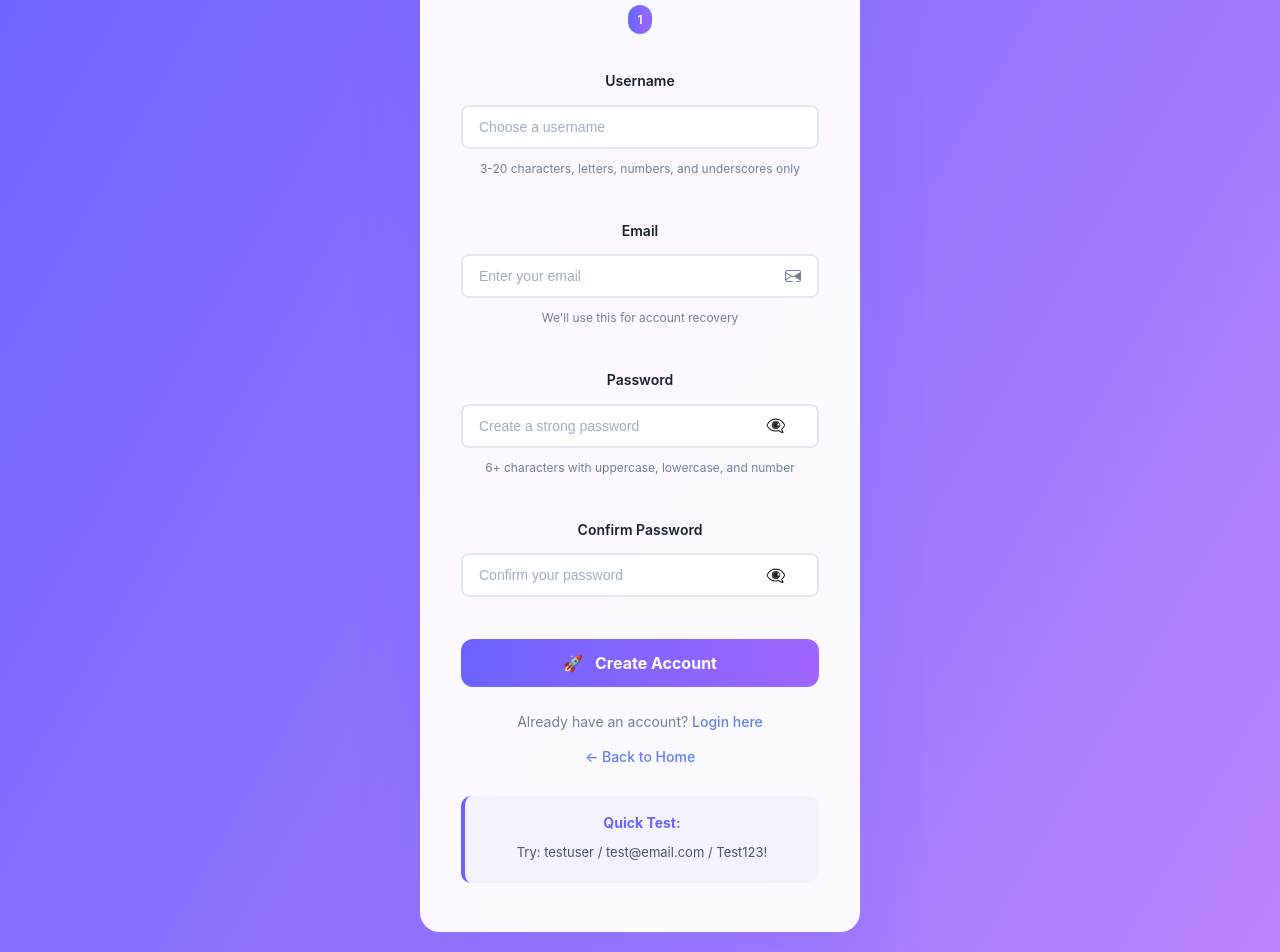
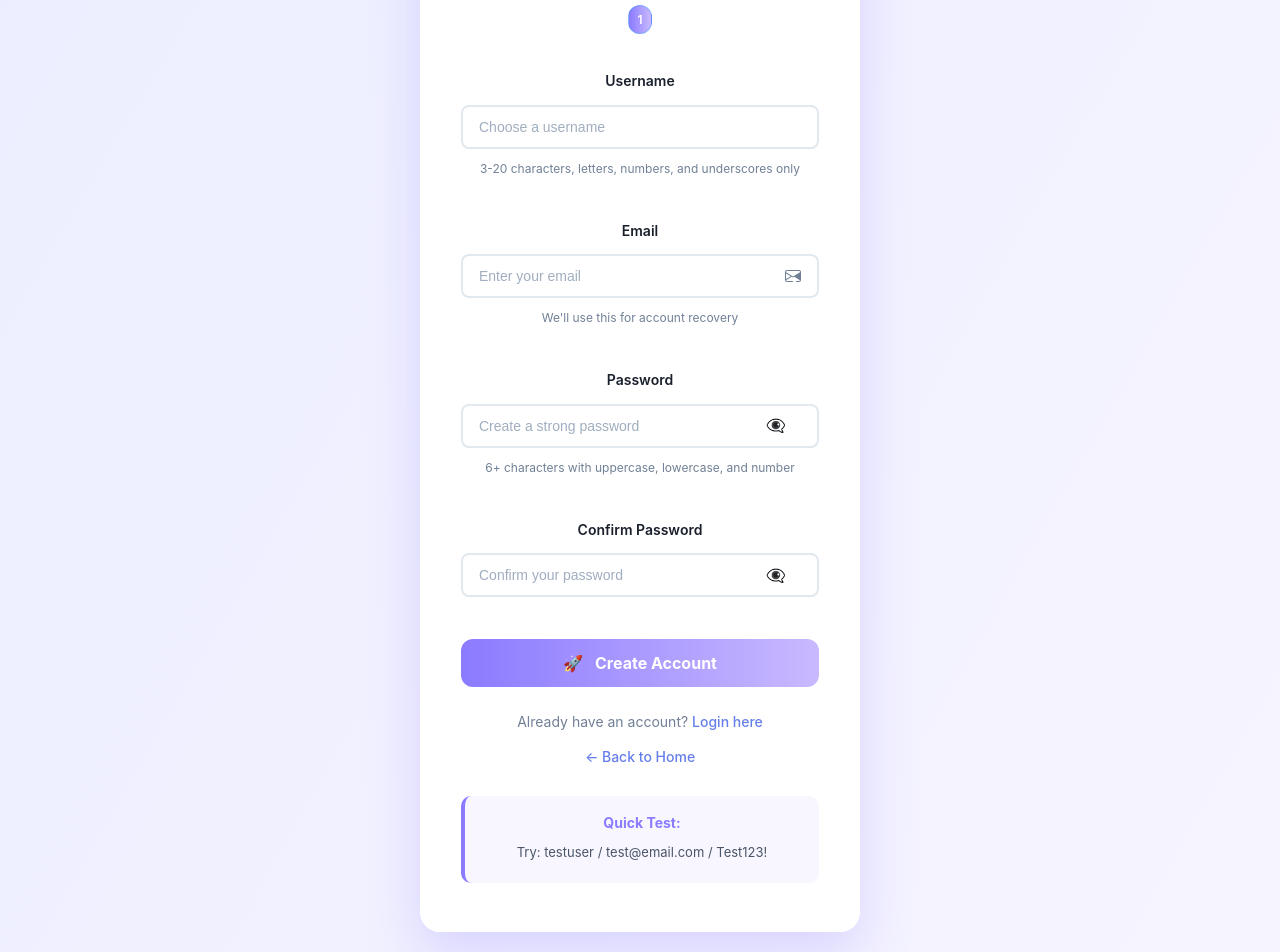
Before and after one commit to bhagatankit05/Excel_Analysis_Platform, a React (Vite) app in the folder Client/: page /register/1 in a window 1280 px wide. Shown: the part 152-1104 px from the top of the page. Built offline with nearby package versions, Linux system fonts and the light colour scheme; no server answers.

Commit message:
style login page

```diff
--- a/Client/src/Pages/Login/Login.css
+++ b/Client/src/Pages/Login/Login.css
@@ -1,10 +1,9 @@
-/* -------------------- Auth Page Base -------------------- */
 .auth-page {
   min-height: 100vh;
   display: flex;
   align-items: center;
   justify-content: center;
-  background: linear-gradient(120deg, #6c63ff 0%, #b983ff 100%);
+  background: linear-gradient(120deg, #eceeff 0%, #f6f4ff 100%);
   padding: 20px;
   font-family: 'Inter', 'Segoe UI', sans-serif;
 }
@@ -12,15 +11,14 @@
 .auth-container {
   width: 100%;
   max-width: 440px;
-  background: rgba(255, 255, 255, 0.96);
+  background: rgba(255, 255, 255, 0.97);
   backdrop-filter: blur(18px);
   border-radius: 20px;
   padding: 48px 40px;
-  box-shadow: 0 25px 60px rgba(108, 99, 255, 0.25);
+  box-shadow: 0 22px 52px rgba(139, 123, 255, 0.25);
   border: 1px solid rgba(255, 255, 255, 0.15);
 }
 
-/* -------------------- Header -------------------- */
 .auth-header {
   text-align: center;
   margin-bottom: 36px;
@@ -30,7 +28,7 @@
   font-size: 30px;
   font-weight: 800;
   margin: 0;
-  background: linear-gradient(45deg, #6c63ff, #b983ff);
+  background: linear-gradient(45deg, #8b7bff, #c9b9ff);
   background-clip: text;
   -webkit-background-clip: text;
   color: transparent;
@@ -44,7 +42,6 @@
   margin-top: 10px;
 }
 
-/* -------------------- Badge -------------------- */
 .role-badge {
   display: inline-block;
   padding: 6px 16px;
@@ -53,11 +50,10 @@
   border-radius: 100px;
   text-transform: uppercase;
   color: #fff;
-  background: linear-gradient(90deg, #6c63ff, #a066ff);
+  background: linear-gradient(90deg, #8b7bff, #c9b9ff);
   margin-top: 6px;
 }
 
-/* -------------------- Error -------------------- */
 .error-message {
   background: #fff5f5;
   color: #e53e3e;
@@ -69,7 +65,6 @@
   margin-bottom: 24px;
 }
 
-/* -------------------- Form Fields -------------------- */
 .auth-form {
   display: flex;
   flex-direction: column;
@@ -83,7 +78,9 @@
   margin-bottom: 4px;
 }
 
-.input-container { position: relative; }
+.input-container {
+  position: relative;
+}
 
 .form-input {
   width: 100%;
@@ -93,21 +90,30 @@
   font-size: 15px;
   background: #ffffff;
   transition: all 0.3s ease;
-  color: #1a202c;                   /* <<< ADDED: ensure typed text is dark */
+  color: #1a202c;
 }
 
-.form-input::placeholder {          /* <<< ADDED: placeholder remains subtle */
+.form-input::placeholder {
   color: #a0aec0;
 }
 
 .form-input:focus {
   outline: none;
-  border-color: #6c63ff;
-  box-shadow: 0 0 0 3px rgba(108, 99, 255, 0.15);
+  border-color: #8b7bff;
+  box-shadow: 0 0 0 3px rgba(139, 123, 255, 0.18);
 }
 
-.input-hint  { font-size: 12px; color: #a0aec0; margin-top: 4px; }
-.error-hint  { font-size: 12px; color: #e53e3e; margin-top: 4px; }
+.input-hint {
+  font-size: 12px;
+  color: #a0aec0;
+  margin-top: 4px;
+}
+
+.error-hint {
+  font-size: 12px;
+  color: #e53e3e;
+  margin-top: 4px;
+}
 
 .form-input:disabled {
   background: #f7fafc;
@@ -115,7 +121,6 @@
   opacity: 0.7;
 }
 
-/* -------------------- Password Toggle -------------------- */
 .password-toggle {
   position: absolute;
   right: 14px;
@@ -125,17 +130,18 @@
   border: none;
   font-size: 16px;
   cursor: pointer;
-  color: #6c63ff;
+  color: #8b7bff;
   transition: background 0.3s;
 }
 
 .password-toggle:hover {
-  background: rgba(108, 99, 255, 0.05);
+  background: rgba(139, 123, 255, 0.08);
   border-radius: 4px;
 }
 
-/* -------------------- Password Strength -------------------- */
-.password-strength { margin-top: 8px; }
+.password-strength {
+  margin-top: 8px;
+}
 
 .strength-bar {
   width: 100%;
@@ -158,13 +164,12 @@
   margin-top: 4px;
 }
 
-/* -------------------- Button -------------------- */
 .auth-btn {
   display: flex;
   align-items: center;
   justify-content: center;
   padding: 14px 24px;
-  background: linear-gradient(to right, #6c63ff, #a066ff);
+  background: linear-gradient(to right, #8b7bff, #c9b9ff);
   border: none;
   border-radius: 12px;
   color: white;
@@ -176,12 +181,14 @@
 
 .auth-btn:hover:not(:disabled) {
   transform: translateY(-2px);
-  box-shadow: 0 10px 30px rgba(108, 99, 255, 0.3);
+  box-shadow: 0 10px 28px rgba(139, 123, 255, 0.32);
 }
 
-.auth-btn:disabled { opacity: 0.6; cursor: not-allowed; }
+.auth-btn:disabled {
+  opacity: 0.6;
+  cursor: not-allowed;
+}
 
-/* -------------------- Spinner -------------------- */
 .loading-spinner {
   width: 16px;
   height: 16px;
@@ -192,11 +199,15 @@
 }
 
 @keyframes spin {
-  0% { transform: rotate(0deg); }
-  100% { transform: rotate(360deg); }
+  0% {
+    transform: rotate(0deg);
+  }
+
+  100% {
+    transform: rotate(360deg);
+  }
 }
 
-/* -------------------- Links -------------------- */
 .auth-links {
   text-align: center;
   margin-top: 24px;
@@ -208,28 +219,27 @@
 }
 
 .link {
-  color: #6c63ff;
+  color: #8b7bff;
   font-weight: 600;
   cursor: pointer;
   transition: color 0.2s;
 }
 
 .link:hover {
-  color: #764ba2;
+  color: #a066ff;
   text-decoration: underline;
 }
 
-/* -------------------- Demo Info -------------------- */
 .demo-info {
-  background: rgba(108, 99, 255, 0.05);
-  border-left: 4px solid #6c63ff;
+  background: rgba(139, 123, 255, 0.06);
+  border-left: 4px solid #8b7bff;
   padding: 16px;
   border-radius: 10px;
   margin-top: 28px;
 }
 
 .demo-info h4 {
-  color: #6c63ff;
+  color: #8b7bff;
   font-size: 14px;
   font-weight: 700;
   margin: 0 0 8px;
@@ -241,8 +251,13 @@
   margin: 4px 0;
 }
 
-/* -------------------- Mobile -------------------- */
 @media (max-width: 480px) {
-  .auth-container { padding: 32px 24px; margin: 12px; }
-  .auth-header h2 { font-size: 24px; }
+  .auth-container {
+    padding: 32px 24px;
+    margin: 12px;
+  }
+
+  .auth-header h2 {
+    font-size: 24px;
+  }
 }
```
